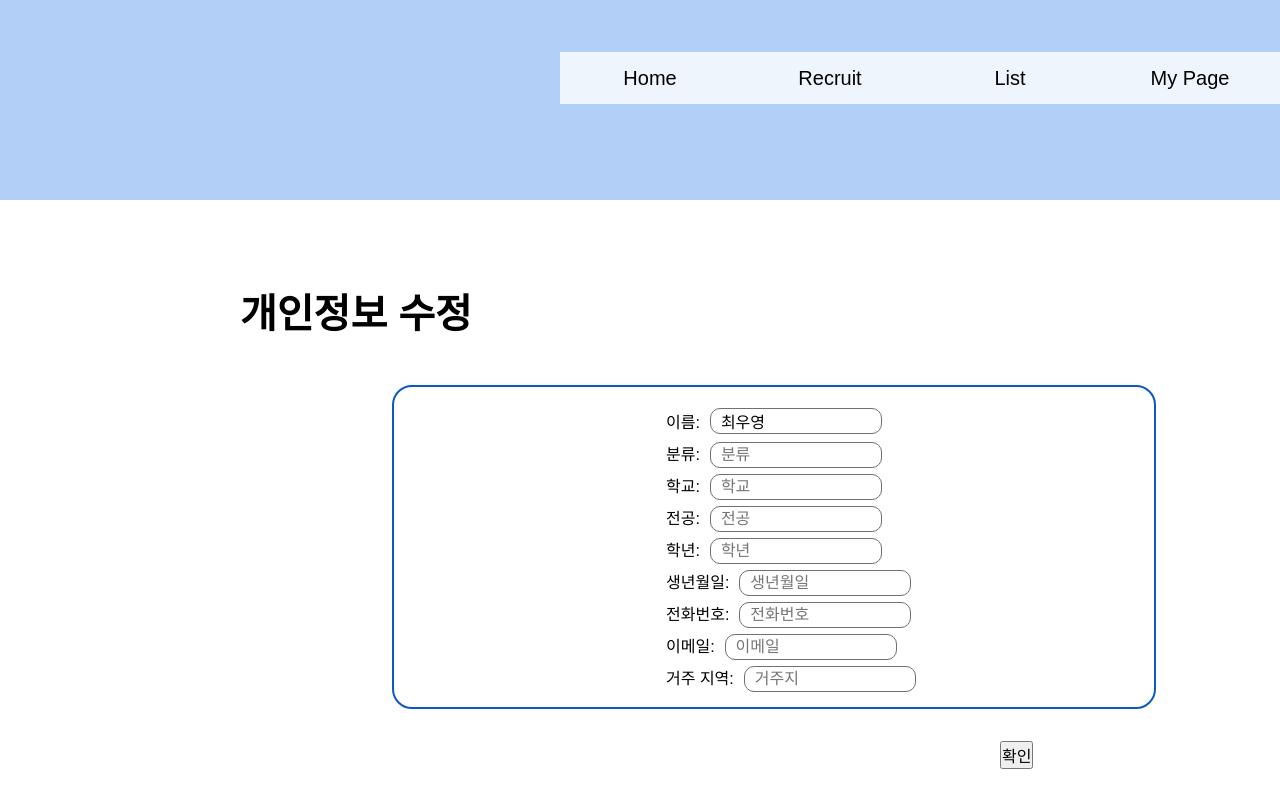
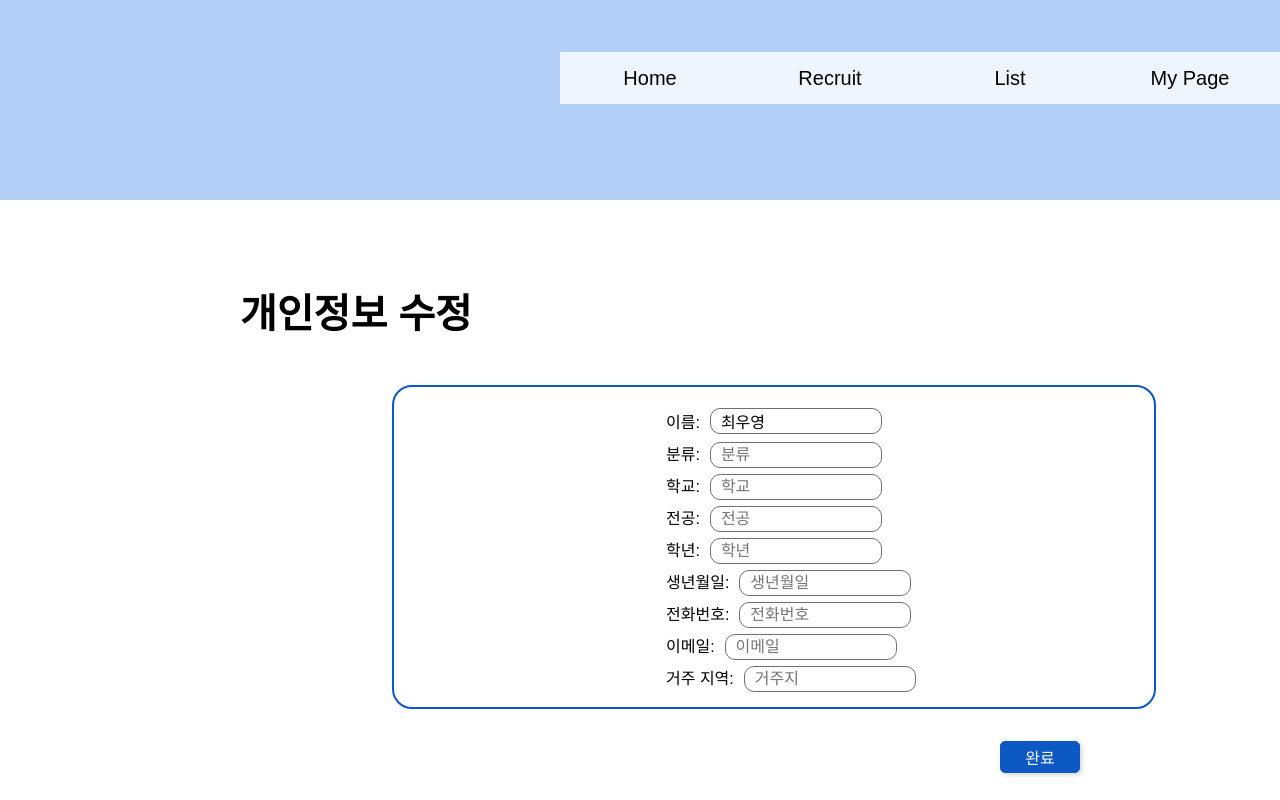
Before and after one commit to Kim-Hyunjo/MoZIP, a React (Create React App) app in the folder front/: page /mypage/edit in a window 1280 px wide. Shown: the top 800 px of the page. Built offline with nearby package versions, Linux system fonts and the light colour scheme.

Commit message:
feat: edit button change

```diff
--- a/front/src/pages/mypage/myPageEdit.tsx
+++ b/front/src/pages/mypage/myPageEdit.tsx
@@ -135,7 +135,7 @@ const myPageEdit = () => {
         </div>
         <div className="mypageEditButton">
           {/* <Link to="/mypage"> */}
-          <button onClick={handleClickOpen}>확인</button>
+          <button id="button4" onClick={handleClickOpen}>완료</button>
           {/* </Link> */}
         </div>
       </div>
@@ -146,7 +146,7 @@ const myPageEdit = () => {
         aria-describedby="alert-dialog-description"
       >
         <DialogTitle id="alert-dialog-title">
-          {'저장하고 수정을 완료하시겠습니까?'}
+          {'저장하시겠습니까?'}
         </DialogTitle>
 
         <DialogActions>
```
